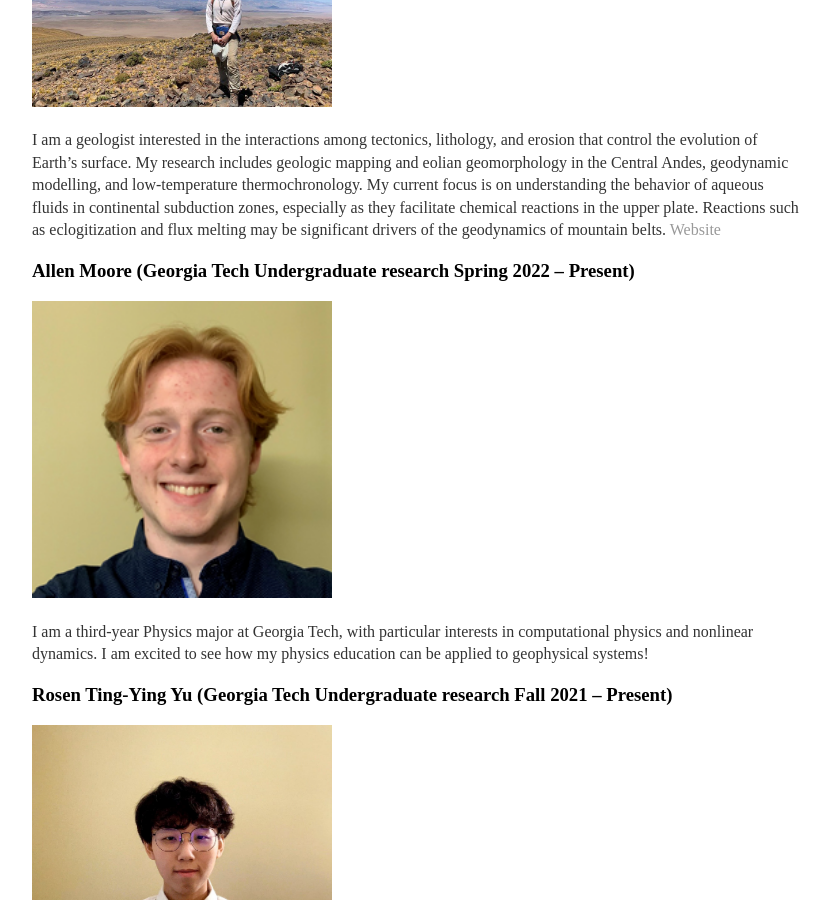
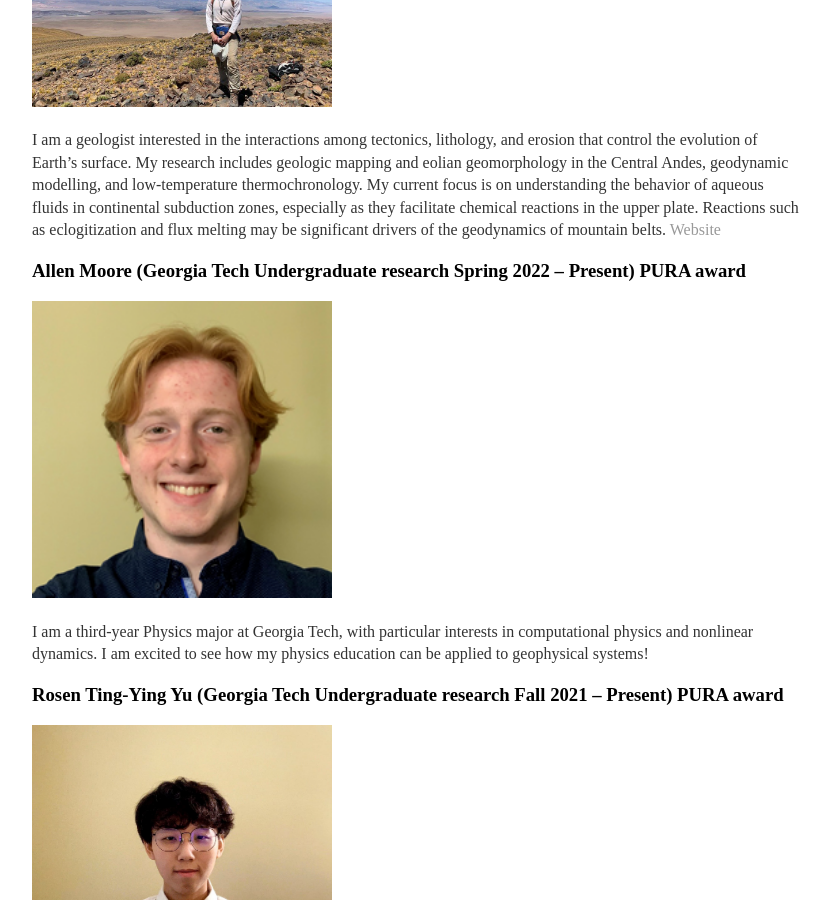
Before and after one commit to joycesim/joycesim.github.io, a Jekyll site: the page built from group/index.md, in a window 1280 px wide and 900 px high, scrolled down 1577 px. Shown: the whole window, without its empty margins (224-1053 px from the left). Built offline with Jekyll 4.4.1, drawn with Linux system fonts in a browser that asks for light colours.

Commit message:
Update index.md

```diff
--- a/group/index.md
+++ b/group/index.md
@@ -29,12 +29,12 @@ Hey! I’m Vigil Smith, I’m from Harding University I’ll will be working on
 
 I am a geologist interested in the interactions among tectonics, lithology, and erosion that control the evolution of Earth’s surface. My research includes geologic mapping and eolian geomorphology in the Central Andes, geodynamic modelling, and low-temperature thermochronology. My current focus is on understanding the behavior of aqueous fluids in continental subduction zones, especially as they facilitate chemical reactions in the upper plate. Reactions such as eclogitization and flux melting may be significant drivers of the geodynamics of mountain belts. [Website](https://www.mitchell-mcmillan.com/)
 
-### Allen Moore (Georgia Tech Undergraduate research Spring 2022 -- Present)
+### Allen Moore (Georgia Tech Undergraduate research Spring 2022 -- Present) PURA award
 <img src="/image/AllenMoore.png" alt="Allen" title="Allen" width="300" />
 
 I am a third-year Physics major at Georgia Tech, with particular interests in computational physics and nonlinear dynamics. I am excited to see how my physics education can be applied to geophysical systems!
 
-### Rosen Ting-Ying Yu (Georgia Tech Undergraduate research Fall 2021 -- Present)
+### Rosen Ting-Ying Yu (Georgia Tech Undergraduate research Fall 2021 -- Present) PURA award
 <img src="/image/Rosenprofilepic.jpg" alt="Rosen" title="Rosen" width="300" />
 
 I am a junior at Georgia Tech majoring in Electrical Engineering. My passion for computational simulations and eath science inspired me to apply my engineering background to learn more about the geophysics of the Earth.
```
